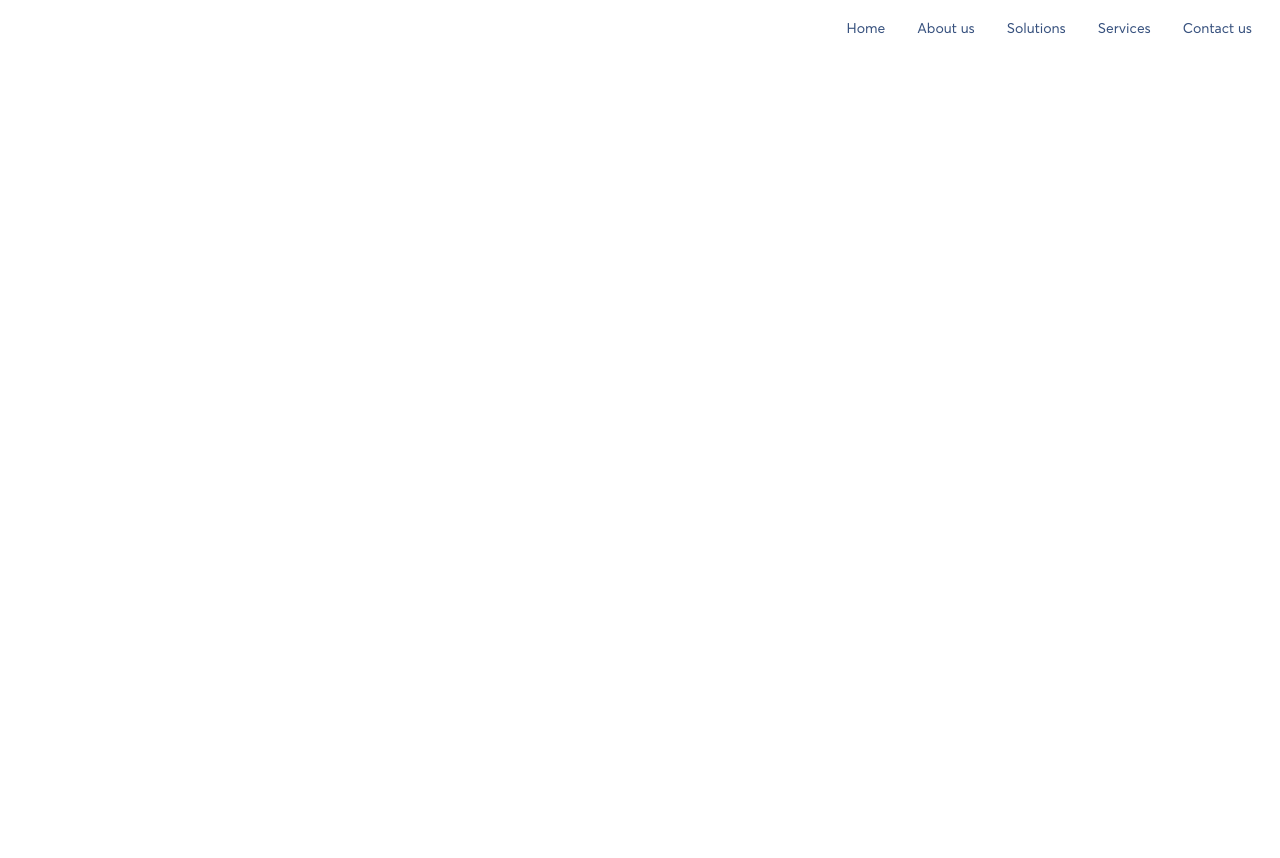
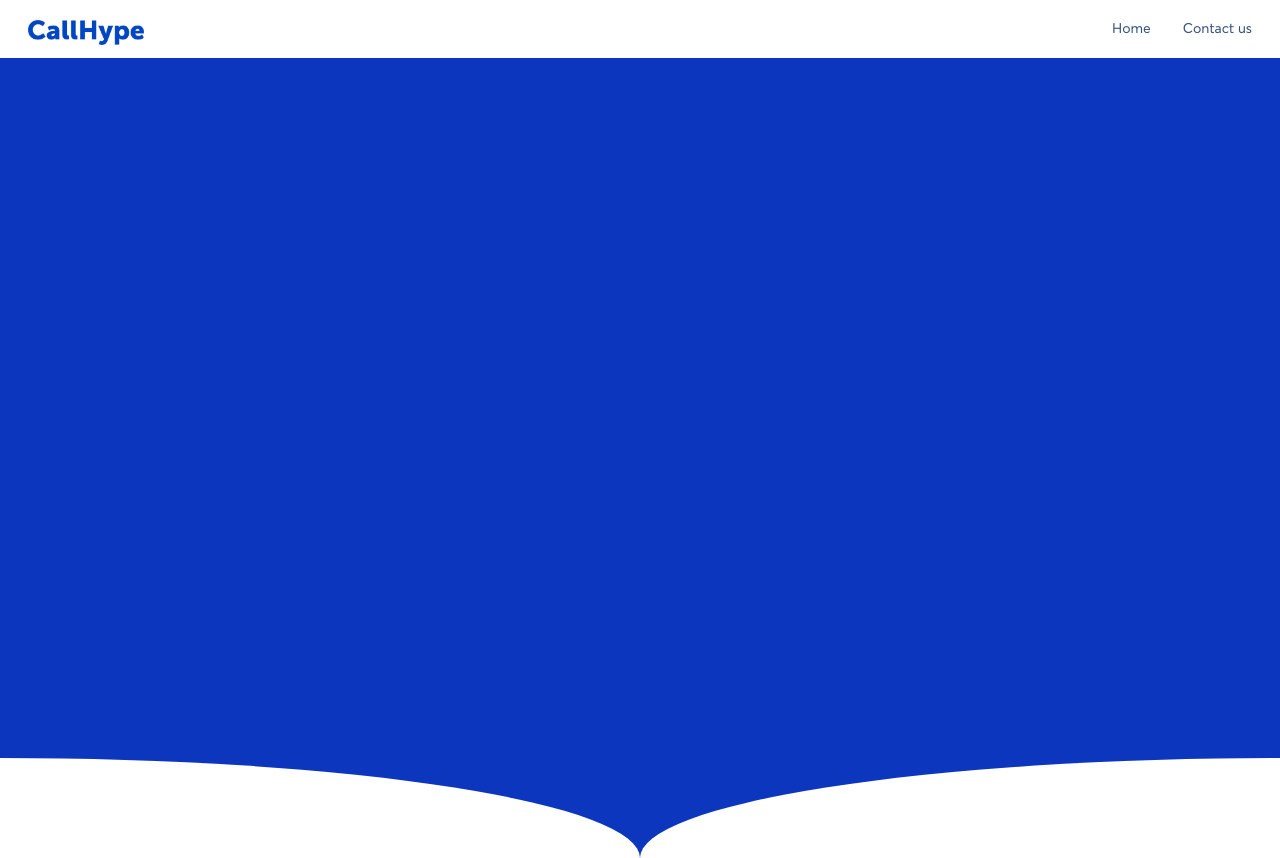
Before and after one commit to alexdant91/CallHype, a website: page dist/index.html in a window 1280 px wide. Before the commit the page ends 800 px from the top, so only its background shows below. Drawn offline with Linux system fonts and the light colour scheme.

Commit message:
First shape

```diff
--- a/dist/css/main.css
+++ b/dist/css/main.css
@@ -0,0 +1,25 @@
+:root {
+    --primary-color: #0D36BE;
+}
+
+nav.navbar {
+    margin: 0;
+}
+
+.navbar-brand img {
+    height: 25px;
+    width: auto;
+}
+
+svg.bottom-bg {
+    position: absolute;
+    bottom: 0;
+    width: 100%;
+    height: 100px;
+}
+
+header {
+    background-color: var(--primary-color);
+    height: 100vh;
+    width: 100vw;
+}
--- a/dist/index.html
+++ b/dist/index.html
@@ -32,7 +32,7 @@
                         <span class="icon-bar"></span>
                     </button>
                     <a class="navbar-brand" href="#">
-                        <!-- <img alt="Brand" src="img/nav_logo_only.png" alt="Revolution.plus logo" /> -->
+                        <img alt="Brand" src="img/logo_blue_tx_md.png" alt="CallHype logo" />
                     </a>
                 </div>
                 <!-- Collect the nav links, forms, and other content for toggling -->
@@ -41,15 +41,6 @@
                         <ul class="nav navbar-nav navbar-right">
                             <li>
                                 <a href="#home" class="active">Home</a>
-                            </li>
-                            <li>
-                                <a href="#about-us">About us</a>
-                            </li>
-                            <li>
-                                <a href="#solutions">Solutions</a>
-                            </li>
-                            <li>
-                                <a href="#">Services</a>
                             </li>
                             <li>
                                 <a href="#">Contact us</a>
@@ -62,6 +53,16 @@
         </nav>
         <!-- END Navbar -->
 
+        <!-- SECTION Header -->
+        <header>
+
+            <svg class="bottom-bg" xmlns="http://www.w3.org/2000/svg" viewBox="0 0 200 100" preserveAspectRatio="none">
+                <circle fill="white" cx="0" cy="100" r="100" />
+                <circle fill="white" cx="200" cy="100" r="100" />
+            </svg>
+        </header>
+        <!-- END Header -->
+
         <!-- jQuery -->
         <script type="text/javascript" src="js/jquery.js"></script>
         <!-- Bootstrap -->
--- a/dist/js/main.js
+++ b/dist/js/main.js
@@ -1,48 +1,6 @@
 $(document).ready(function () {
 
-    /**
-     * SECTION Constants
-     */
 
-    const $document = $(this);
-    const $body = $('body');
-    const $nav = $body.find('nav.navbar');
-
-    /**
-     * SECTION Functions
-     */
-
-    /** NOTE appearNavbar(scrollHeight)
-     * Show | Hide -> Navbar based on page scrollTop
-     * @param {int} scrollHeight
-     */
-    const appearNavbar = (scrollHeight) => {
-        if (scrollHeight >= 120) {
-            $nav.addClass('appear');
-            $nav.css('margin-top', '100px');
-        } else {
-            $nav.attr('style', false);
-            $nav.removeClass('appear');
-        }
-    }
-
-    /**
-     * SECTION Listeners
-     */
-
-    /** NOTE Event listener
-     * Listen for @scroll event and fire:
-     * @function appearNavbar(<int>scrollHeight)
-     */
-    $document.on('scroll', function () {
-        const $this = $(this);
-        let navScrollTop = $this.scrollTop();
-        appearNavbar(navScrollTop);
-    });
-
-    const $ulNav = $('ul.nav');
-
-    scrollSpy($ulNav, 100);
 
 });
 
```
Also changed, not shown: dist/img/logo_blue_tx.png (added), dist/img/logo_blue_tx.webp (added), dist/img/logo_blue_tx_md.png (added), dist/img/logo_white_tx_md.png (added).
